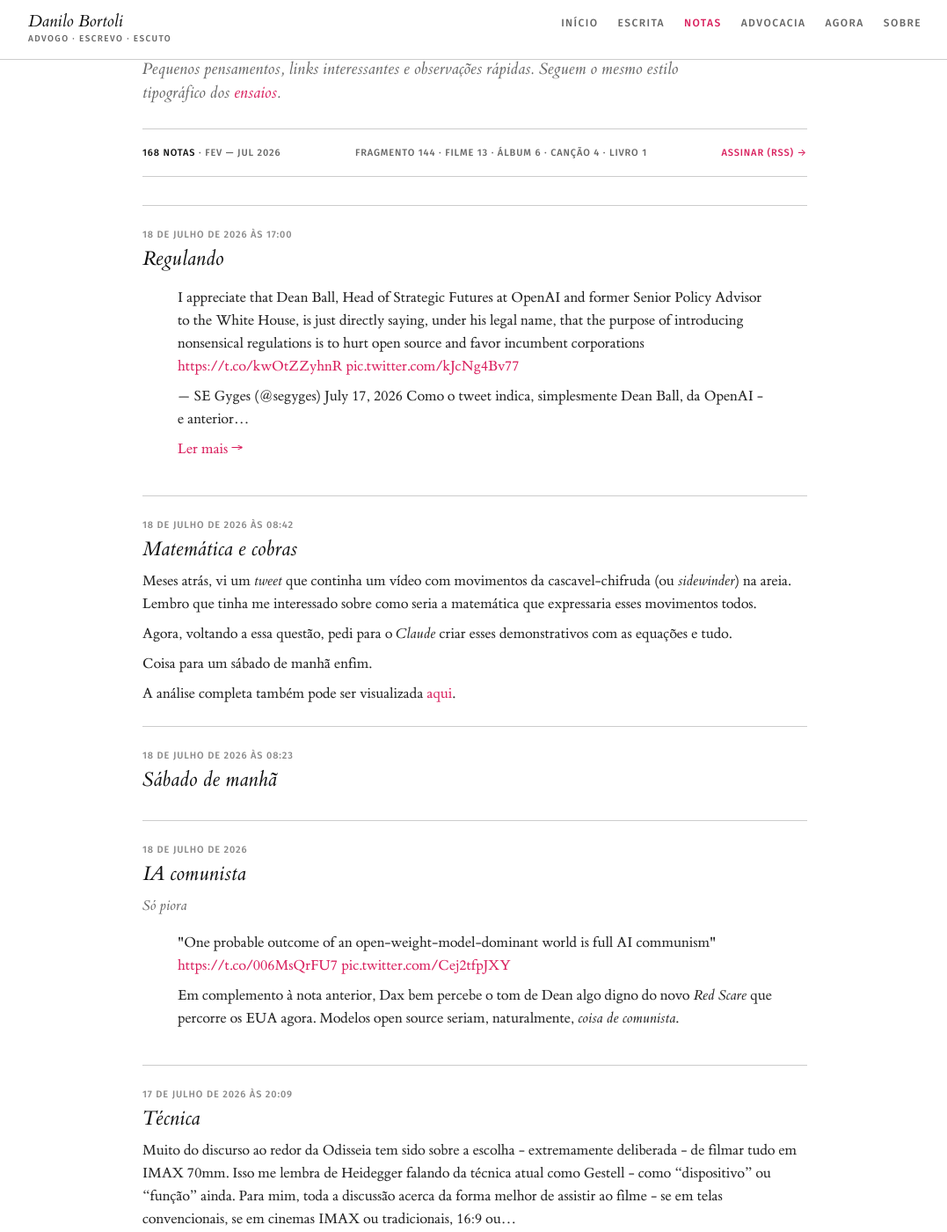
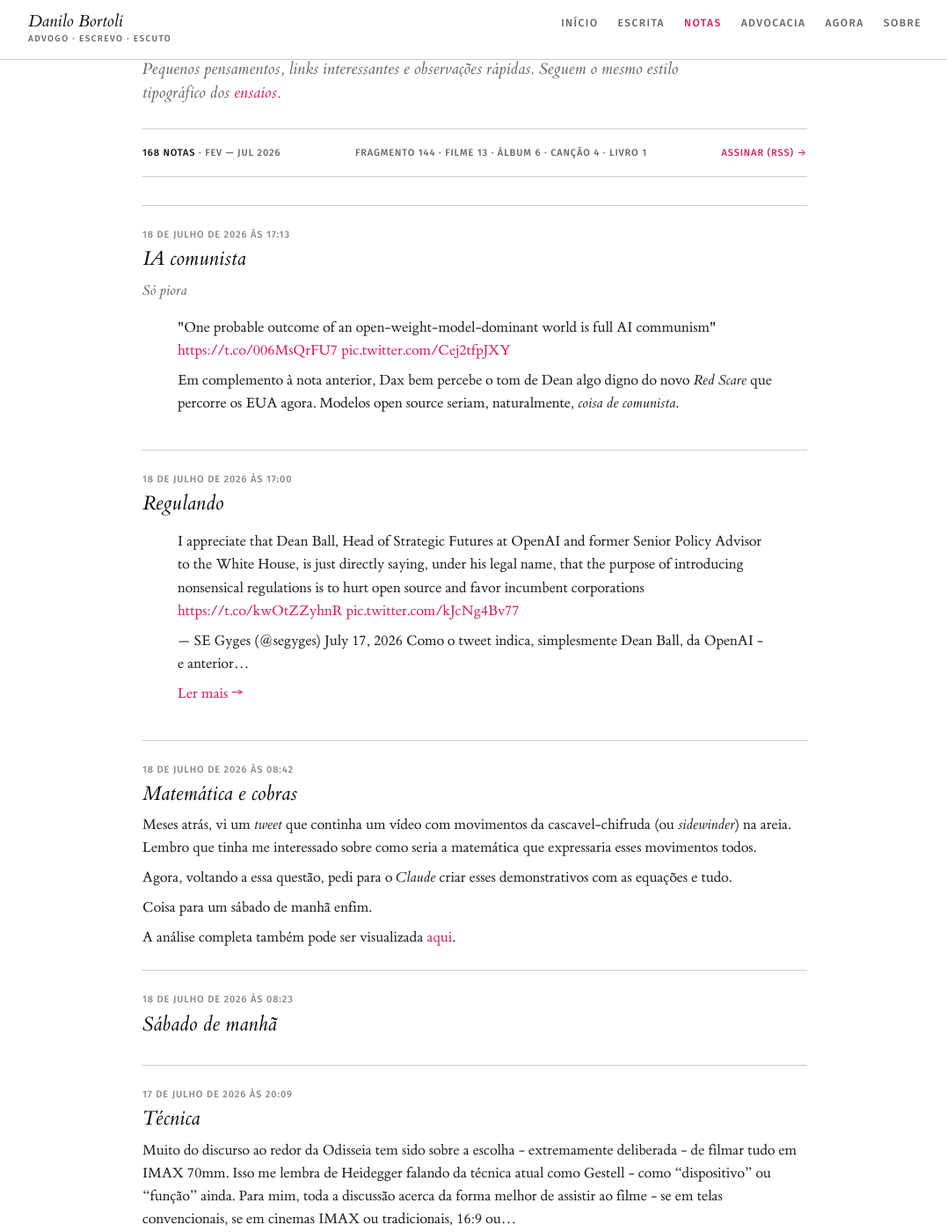
Before and after one commit to danilobortoli/danilobortoli.github.io, a Jekyll site: the page built from notas/index.html, in a window 1280 px wide and 1400 px high, scrolled down 229 px. Shown: the whole window at 88% size, without its empty margins (100-1177 px from the left). Built offline with Jekyll 4.4.1, drawn with Linux system fonts in a browser that asks for light colours.

Commit message:
Adicionar horário automático às notas [skip ci]

```diff
--- a/_notas/2026-07-18-IAcomunista.md
+++ b/_notas/2026-07-18-IAcomunista.md
@@ -1,6 +1,6 @@
 ---
 title: IA comunista
-date: 2026-07-18
+date: 2026-07-18 17:13:29 -0300
 subtitle: Só piora
 ---
 <blockquote class="twitter-tweet"><p lang="en" dir="ltr">&quot;One probable outcome of an open-weight-model-dominant world is full AI communism&quot; <a href="https://t.co/006MsQrFU7">https://t.co/006MsQrFU7</a> <a href="https://t.co/Cej2tfpJXY">pic.twitter.com/Cej2tfpJXY</a></p>&mdash; dax (@thdxr) <a href="https://x.com/thdxr/status/2078524369811148829?ref_src=twsrc%5Etfw">July 18, 2026</a></blockquote> <script async src="https://platform.x.com/widgets.js" charset="utf-8"></script>
```
